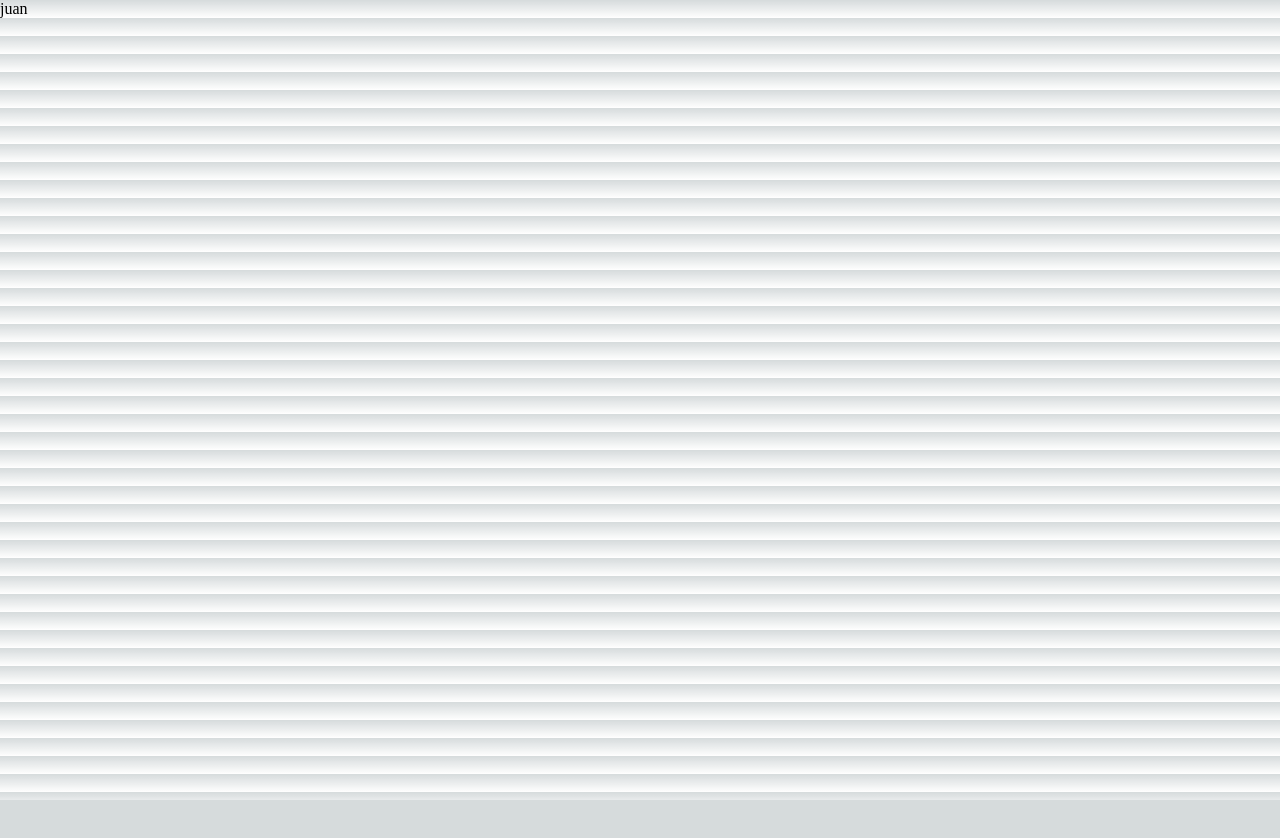
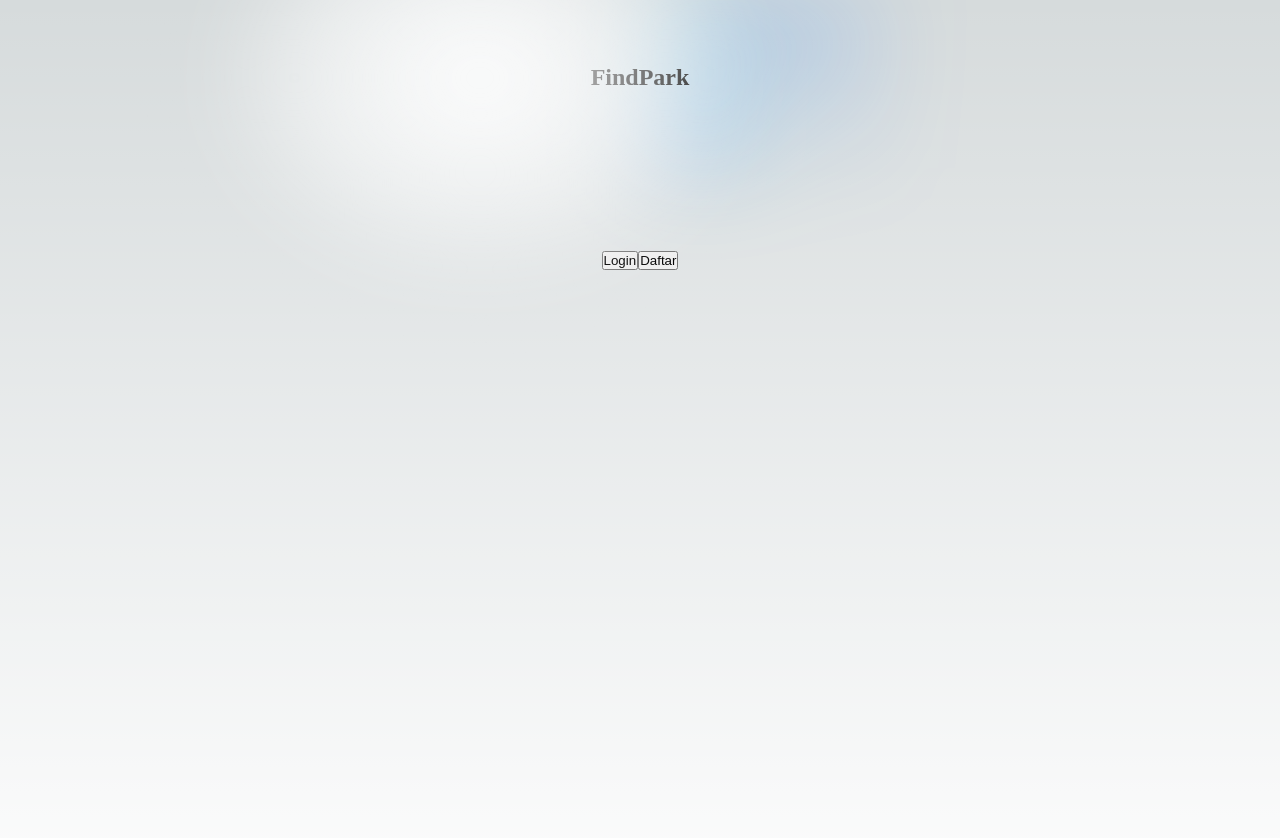
Before and after one commit to ahmadadi1415/nextfindpark, a Next.js app: page / in a window 1280 px wide. Shown: the top 838 px of the page. Before the commit the page ends 800 px from the top, so only its background shows below. Built offline with nearby package versions, Linux system fonts and the light colour scheme.

Commit message:
Update index.tsx

```diff
--- a/src/pages/index.tsx
+++ b/src/pages/index.tsx
@@ -1,8 +1,37 @@
-export default function Index() {
+import Head from 'next/head';
+import Image from 'next/image';
+import { Inter } from '@next/font/google';
+import styles from '@/styles/Home.module.css';
 
-  const name = "juan"
+const inter = Inter({ subsets: ['latin'] });
+
+export default function Home() {
   return (
     <>
-      <div>{name}</div></>
-  )
+      <div>
+        <Head>
+          <title>FindPark</title>
+          <meta name="description" content="Generated by create next app" />
+          <meta name="viewport" content="width=device-width, initial-scale=1" />
+          <link rel="icon" href="/favicon.ico" />
+        </Head>
+
+        <header className={styles.center}>
+          <nav>
+            <h1>FindPark</h1>
+          </nav>
+        </header>
+        <main className={styles.main}>
+          <div>
+            <button>
+              <a href="">Login</a>
+            </button>
+            <button>
+              <a href="">Daftar</a>
+            </button>
+          </div>
+        </main>
+      </div>
+    </>
+  );
 }
```
